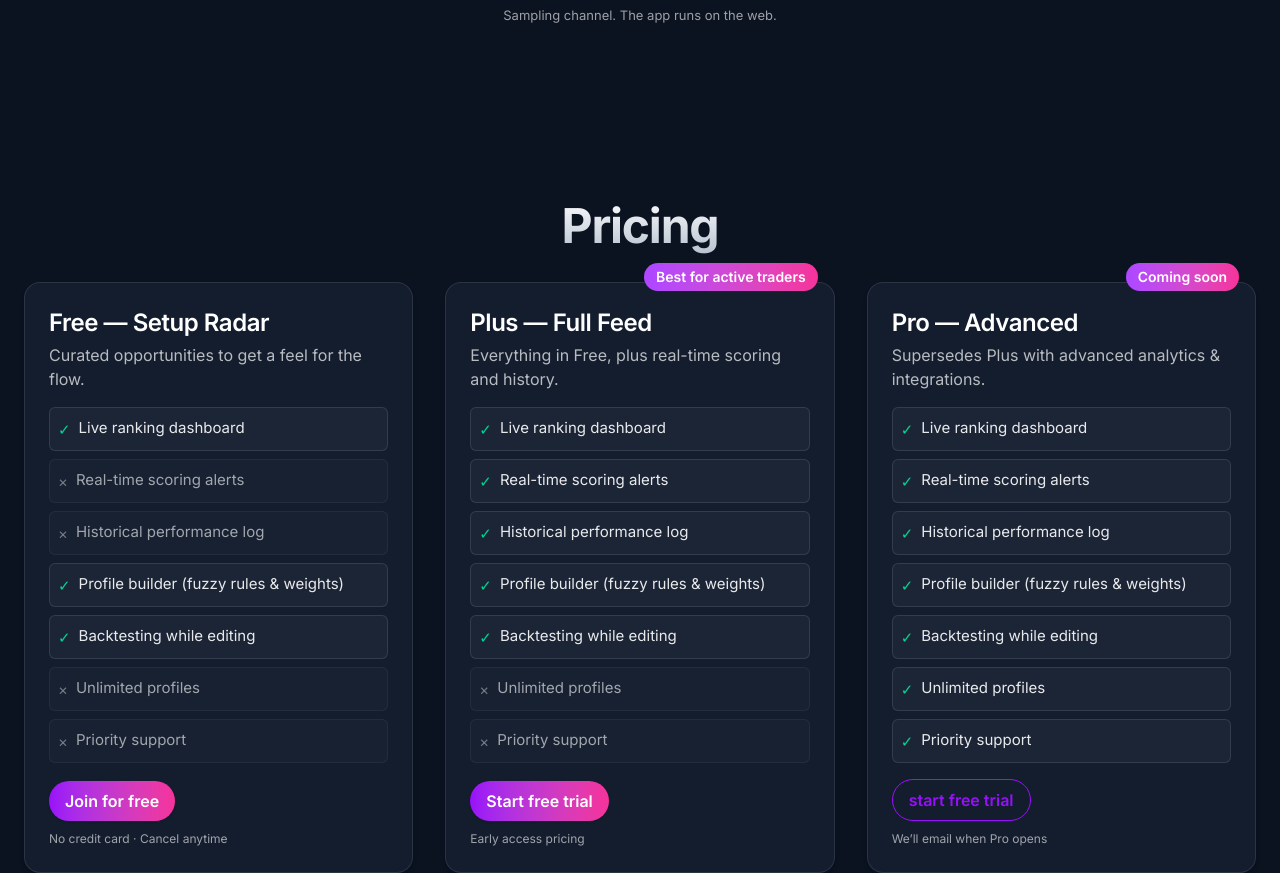
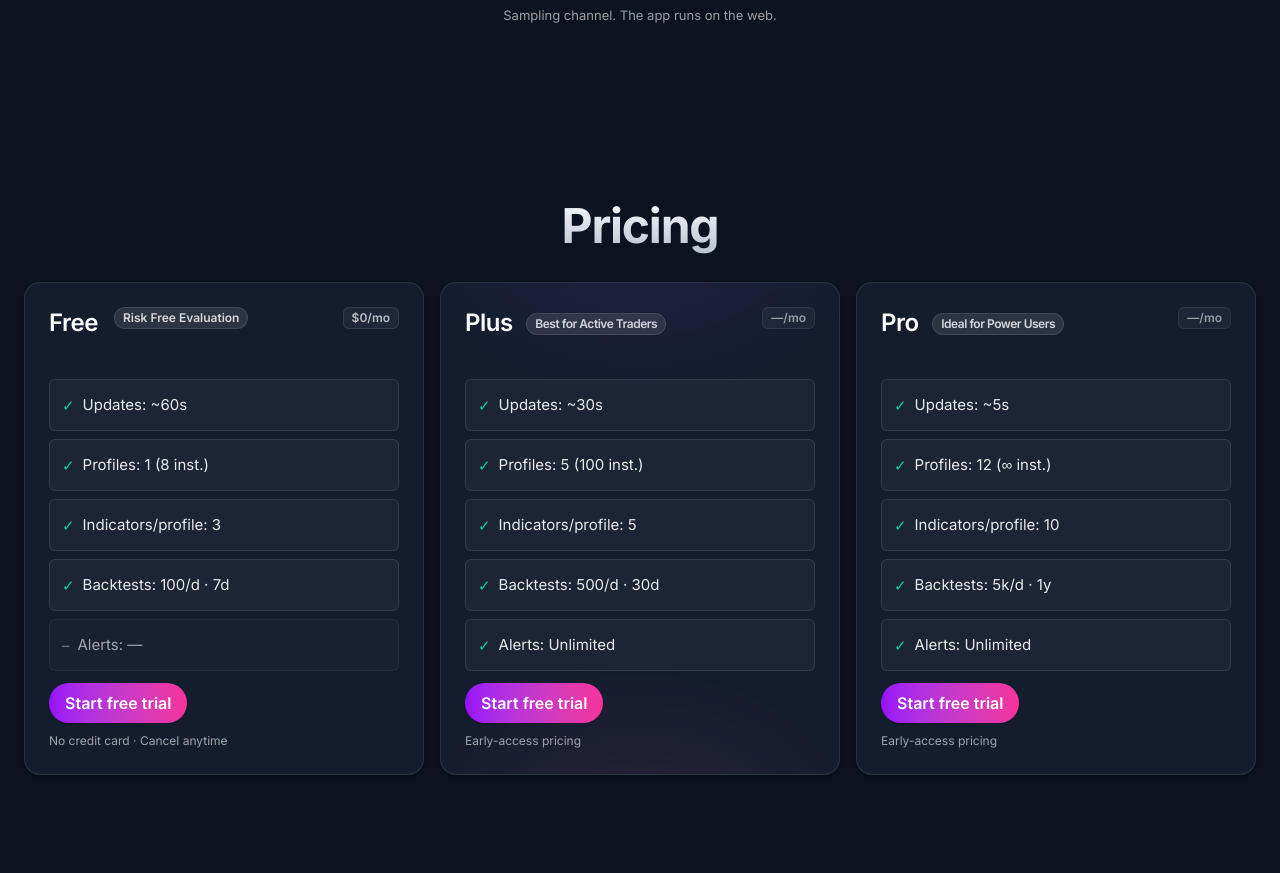
Before and after one commit to EnviralDesign/FuzzFolio-Landing, a website built with Vite: page index.html in a window 1280 px wide. Shown: the part 3627-4500 px from the top of the page. Built offline with nearby package versions, Linux system fonts and the light colour scheme.

Commit message:
style: enhance pricing plans layout with new badge and price tag components for improved clarity and user engagement

```diff
--- a/src/components/pricingPlans.js
+++ b/src/components/pricingPlans.js
@@ -5,132 +5,79 @@ export default function PricingPlans() {
   section.innerHTML = `
     <div class="max-w-7xl mx-auto px-4 sm:px-6">
       <h2 class="section-title"><span class="bg-gradient-to-b from-white to-slate-300/90 bg-clip-text text-transparent">Pricing</span></h2>
-      <div class="mt-8 grid md:grid-cols-2 lg:grid-cols-3 gap-6 md:gap-8 items-stretch">
+      <div class="mt-8 grid md:grid-cols-2 lg:grid-cols-3 gap-3 md:gap-4 items-stretch">
           <!-- Free -->
           <div tabindex="0" class="group relative p-6 rounded-2xl border border-white/10 bg-slate-800/50 text-left transition-all duration-200 hover:-translate-y-[2px] shadow-md hover:shadow-lg focus:outline-none focus:ring-2 focus:ring-white/10 motion-safe:animate-fade-up [animation-delay:0s] flex flex-col">
-            <h3 class="text-2xl font-semibold">Free — Setup Radar</h3>
-            <p class="mt-1 text-white/70 text-base">Curated opportunities to get a feel for the flow.</p>
+            <div class="min-h-14 flex items-start gap-2">
+              <h3 class="text-2xl font-semibold">Free</h3>
+              <span class="badge">Risk Free Evaluation</span>
+              <span class="price-tag ml-auto">$0/mo</span>
+            </div>
             <div class="mt-4 grow">
               <ul class="space-y-2 text-[15px] leading-snug">
-                <li class="feat-yes flex items-start gap-2 p-2 rounded-md bg-white/[0.04] border border-white/10 text-white/90">
-                  <span class="mt-0.5 text-emerald-400" aria-hidden="true">✓</span>
-                  <span>Live ranking dashboard</span>
+                <li class="feat-yes flex items-center gap-2 p-3 rounded-md bg-white/[0.04] border border-white/10 text-white/90">
+                  <span class="mt-0.5 text-emerald-400" aria-hidden="true">✓</span><span>Updates: ~60s</span>
                 </li>
-                <li class="feat-no flex items-start gap-2 p-2 rounded-md bg-white/[0.02] border border-white/5 text-white/60">
-                  <span class="mt-0.5 text-white/40" aria-hidden="true">×</span>
-                  <span>Real-time scoring alerts</span>
+                <li class="feat-yes flex items-center gap-2 p-3 rounded-md bg-white/[0.04] border border-white/10 text-white/90">
+                  <span class="mt-0.5 text-emerald-400" aria-hidden="true">✓</span><span>Profiles: 1 (8 inst.)</span>
                 </li>
-                <li class="feat-no flex items-start gap-2 p-2 rounded-md bg-white/[0.02] border border-white/5 text-white/60">
-                  <span class="mt-0.5 text-white/40" aria-hidden="true">×</span>
-                  <span>Historical performance log</span>
+                <li class="feat-yes flex items-center gap-2 p-3 rounded-md bg-white/[0.04] border border-white/10 text-white/90">
+                  <span class="mt-0.5 text-emerald-400" aria-hidden="true">✓</span><span>Indicators/profile: 3</span>
                 </li>
-                <li class="feat-yes flex items-start gap-2 p-2 rounded-md bg-white/[0.04] border border-white/10 text-white/90">
-                  <span class="mt-0.5 text-emerald-400" aria-hidden="true">✓</span>
-                  <span>Profile builder (fuzzy rules & weights)</span>
+                <li class="feat-yes flex items-center gap-2 p-3 rounded-md bg-white/[0.04] border border-white/10 text-white/90">
+                  <span class="mt-0.5 text-emerald-400" aria-hidden="true">✓</span><span>Backtests: 100/d · 7d</span>
                 </li>
-                <li class="feat-yes flex items-start gap-2 p-2 rounded-md bg-white/[0.04] border border-white/10 text-white/90">
-                  <span class="mt-0.5 text-emerald-400" aria-hidden="true">✓</span>
-                  <span>Backtesting while editing</span>
-                </li>
-                <li class="feat-no flex items-start gap-2 p-2 rounded-md bg-white/[0.02] border border-white/5 text-white/60">
-                  <span class="mt-0.5 text-white/40" aria-hidden="true">×</span>
-                  <span>Unlimited profiles</span>
-                </li>
-                <li class="feat-no flex items-start gap-2 p-2 rounded-md bg-white/[0.02] border border-white/5 text-white/60">
-                  <span class="mt-0.5 text-white/40" aria-hidden="true">×</span>
-                  <span>Priority support</span>
+                <li class="feat-no flex items-center gap-2 p-3 rounded-md bg-white/[0.02] border border-white/5 text-white/60">
+                  <span class="mt-0.5 text-white/40" aria-hidden="true">–</span><span>Alerts: —</span>
                 </li>
               </ul>
             </div>
-            <div class="mt-4">
-              <a href="#" class="cta-primary cta-pill bg-gradient-to-r from-purple-600 to-pink-500 inline-block">Join for free</a>
+            <div class="mt-auto pt-3">
+              <a href="#" class="cta-primary cta-pill bg-gradient-to-r from-purple-600 to-pink-500 inline-block">Start free trial</a>
               <p class="mt-2 text-[12px] text-white/60">No credit card · Cancel anytime</p>
             </div>
           </div>
 
           <!-- Plus -->
           <div tabindex="0" class="group relative p-6 rounded-2xl border border-white/10 bg-slate-800/50 text-left transition-all duration-200 hover:-translate-y-[2px] shadow-md hover:shadow-lg focus:outline-none focus:ring-2 focus:ring-white/10 motion-safe:animate-fade-up [animation-delay:0.02s] flex flex-col">
-            <span class="absolute -top-5 right-4 px-3 py-1 text-sm font-semibold text-white rounded-full bg-gradient-to-r from-purple-500 to-pink-500">Best for active traders</span>
-            <h3 class="text-2xl font-semibold">Plus — Full Feed</h3>
-            <p class="mt-1 text-white/70 text-base">Everything in Free, plus real-time scoring and history.</p>
+            <div aria-hidden="true" class="absolute inset-0 rounded-2xl pointer-events-none opacity-70 bg-[radial-gradient(120%_80%_at_50%_-20%,rgba(168,85,247,0.18),transparent_55%),radial-gradient(120%_80%_at_50%_120%,rgba(236,72,153,0.18),transparent_55%)]"></div>
+            <div class="min-h-14 flex items-start gap-2">
+              <h3 class="text-2xl font-semibold">Plus <span class="badge">Best for Active Traders</span></h3>
+              <span class="price-tag ml-auto opacity-80">—/mo</span>
+            </div>
             <div class="mt-4 grow">
               <ul class="space-y-2 text-[15px] leading-snug">
-                <li class="feat-yes flex items-start gap-2 p-2 rounded-md bg-white/[0.04] border border-white/10 text-white/90">
-                  <span class="mt-0.5 text-emerald-400" aria-hidden="true">✓</span>
-                  <span>Live ranking dashboard</span>
-                </li>
-                <li class="feat-yes flex items-start gap-2 p-2 rounded-md bg-white/[0.04] border border-white/10 text-white/90">
-                  <span class="mt-0.5 text-emerald-400" aria-hidden="true">✓</span>
-                  <span>Real-time scoring alerts</span>
-                </li>
-                <li class="feat-yes flex items-start gap-2 p-2 rounded-md bg-white/[0.04] border border-white/10 text-white/90">
-                  <span class="mt-0.5 text-emerald-400" aria-hidden="true">✓</span>
-                  <span>Historical performance log</span>
-                </li>
-                <li class="feat-yes flex items-start gap-2 p-2 rounded-md bg-white/[0.04] border border-white/10 text-white/90">
-                  <span class="mt-0.5 text-emerald-400" aria-hidden="true">✓</span>
-                  <span>Profile builder (fuzzy rules & weights)</span>
-                </li>
-                <li class="feat-yes flex items-start gap-2 p-2 rounded-md bg-white/[0.04] border border-white/10 text-white/90">
-                  <span class="mt-0.5 text-emerald-400" aria-hidden="true">✓</span>
-                  <span>Backtesting while editing</span>
-                </li>
-                <li class="feat-no flex items-start gap-2 p-2 rounded-md bg-white/[0.02] border border-white/5 text-white/60">
-                  <span class="mt-0.5 text-white/40" aria-hidden="true">×</span>
-                  <span>Unlimited profiles</span>
-                </li>
-                <li class="feat-no flex items-start gap-2 p-2 rounded-md bg-white/[0.02] border border-white/5 text-white/60">
-                  <span class="mt-0.5 text-white/40" aria-hidden="true">×</span>
-                  <span>Priority support</span>
-                </li>
+                <li class="feat-yes flex items-center gap-2 p-3 rounded-md bg-white/[0.04] border border-white/10 text-white/90"><span class="mt-0.5 text-emerald-400" aria-hidden="true">✓</span><span>Updates: ~30s</span></li>
+                <li class="feat-yes flex items-center gap-2 p-3 rounded-md bg-white/[0.04] border border-white/10 text-white/90"><span class="mt-0.5 text-emerald-400" aria-hidden="true">✓</span><span>Profiles: 5 (100 inst.)</span></li>
+                <li class="feat-yes flex items-center gap-2 p-3 rounded-md bg-white/[0.04] border border-white/10 text-white/90"><span class="mt-0.5 text-emerald-400" aria-hidden="true">✓</span><span>Indicators/profile: 5</span></li>
+                <li class="feat-yes flex items-center gap-2 p-3 rounded-md bg-white/[0.04] border border-white/10 text-white/90"><span class="mt-0.5 text-emerald-400" aria-hidden="true">✓</span><span>Backtests: 500/d · 30d</span></li>
+                <li class="feat-yes flex items-center gap-2 p-3 rounded-md bg-white/[0.04] border border-white/10 text-white/90"><span class="mt-0.5 text-emerald-400" aria-hidden="true">✓</span><span>Alerts: Unlimited</span></li>
               </ul>
             </div>
-            <div class="mt-4">
+            <div class="mt-auto pt-3">
               <a href="#" class="cta-primary cta-pill bg-gradient-to-r from-purple-600 to-pink-500 inline-block">Start free trial</a>
-              <p class="mt-2 text-[12px] text-white/60">Early access pricing</p>
+              <p class="mt-2 text-[12px] text-white/60">Early-access pricing</p>
             </div>
           </div>
 
           <!-- Pro (supersedes Plus) -->
           <div tabindex="0" class="group relative p-6 rounded-2xl border border-white/10 bg-slate-800/50 text-left transition-all duration-200 hover:-translate-y-[2px] shadow-md hover:shadow-lg focus:outline-none focus:ring-2 focus:ring-white/10 motion-safe:animate-fade-up [animation-delay:0.04s] flex flex-col">
-            <span class="absolute -top-5 right-4 px-3 py-1 text-sm font-semibold text-white rounded-full bg-gradient-to-r from-purple-500 to-pink-500">Coming soon</span>
-            <h3 class="text-2xl font-semibold">Pro — Advanced</h3>
-            <p class="mt-1 text-white/70 text-base">Supersedes Plus with advanced analytics & integrations.</p>
+            <div class="min-h-14 flex items-start gap-2">
+              <h3 class="text-2xl font-semibold">Pro <span class="badge">Ideal for Power Users</span></h3>
+              <span class="price-tag ml-auto opacity-80">—/mo</span>
+            </div>
             <div class="mt-4 grow">
               <ul class="space-y-2 text-[15px] leading-snug">
-                <li class="feat-yes flex items-start gap-2 p-2 rounded-md bg-white/[0.04] border border-white/10 text-white/90">
-                  <span class="mt-0.5 text-emerald-400" aria-hidden="true">✓</span>
-                  <span>Live ranking dashboard</span>
-                </li>
-                <li class="feat-yes flex items-start gap-2 p-2 rounded-md bg-white/[0.04] border border-white/10 text-white/90">
-                  <span class="mt-0.5 text-emerald-400" aria-hidden="true">✓</span>
-                  <span>Real-time scoring alerts</span>
-                </li>
-                <li class="feat-yes flex items-start gap-2 p-2 rounded-md bg-white/[0.04] border border-white/10 text-white/90">
-                  <span class="mt-0.5 text-emerald-400" aria-hidden="true">✓</span>
-                  <span>Historical performance log</span>
-                </li>
-                <li class="feat-yes flex items-start gap-2 p-2 rounded-md bg-white/[0.04] border border-white/10 text-white/90">
-                  <span class="mt-0.5 text-emerald-400" aria-hidden="true">✓</span>
-                  <span>Profile builder (fuzzy rules & weights)</span>
-                </li>
-                <li class="feat-yes flex items-start gap-2 p-2 rounded-md bg-white/[0.04] border border-white/10 text-white/90">
-                  <span class="mt-0.5 text-emerald-400" aria-hidden="true">✓</span>
-                  <span>Backtesting while editing</span>
-                </li>
-                <li class="feat-yes flex items-start gap-2 p-2 rounded-md bg-white/[0.04] border border-white/10 text-white/90">
-                  <span class="mt-0.5 text-emerald-400" aria-hidden="true">✓</span>
-                  <span>Unlimited profiles</span>
-                </li>
-                <li class="feat-yes flex items-start gap-2 p-2 rounded-md bg-white/[0.04] border border-white/10 text-white/90">
-                  <span class="mt-0.5 text-emerald-400" aria-hidden="true">✓</span>
-                  <span>Priority support</span>
-                </li>
+                <li class="feat-yes flex items-center gap-2 p-3 rounded-md bg-white/[0.04] border border-white/10 text-white/90"><span class="mt-0.5 text-emerald-400" aria-hidden="true">✓</span><span>Updates: ~5s</span></li>
+                <li class="feat-yes flex items-center gap-2 p-3 rounded-md bg-white/[0.04] border border-white/10 text-white/90"><span class="mt-0.5 text-emerald-400" aria-hidden="true">✓</span><span>Profiles: 12 (∞ inst.)</span></li>
+                <li class="feat-yes flex items-center gap-2 p-3 rounded-md bg-white/[0.04] border border-white/10 text-white/90"><span class="mt-0.5 text-emerald-400" aria-hidden="true">✓</span><span>Indicators/profile: 10</span></li>
+                <li class="feat-yes flex items-center gap-2 p-3 rounded-md bg-white/[0.04] border border-white/10 text-white/90"><span class="mt-0.5 text-emerald-400" aria-hidden="true">✓</span><span>Backtests: 5k/d · 1y</span></li>
+                <li class="feat-yes flex items-center gap-2 p-3 rounded-md bg-white/[0.04] border border-white/10 text-white/90"><span class="mt-0.5 text-emerald-400" aria-hidden="true">✓</span><span>Alerts: Unlimited</span></li>
               </ul>
             </div>
-            <div class="mt-4">
-              <a href="#" class="cta-secondary cta-pill inline-block">start free trial</a>
-              <p class="mt-2 text-[12px] text-white/60">We’ll email when Pro opens</p>
+            <div class="mt-auto pt-3">
+              <a href="#" class="cta-primary cta-pill bg-gradient-to-r from-purple-600 to-pink-500 inline-block">Start free trial</a>
+              <p class="mt-2 text-[12px] text-white/60">Early-access pricing</p>
             </div>
           </div>
       </div>
--- a/src/styles.css
+++ b/src/styles.css
@@ -127,4 +127,10 @@
   .card {
     @apply bg-white/10 backdrop-blur rounded-2xl p-6 shadow;
   }
+  .badge {
+    @apply inline-flex items-center align-middle ml-2 px-2 py-0.5 text-xs font-semibold rounded-full bg-white/10 border border-white/10 text-white/80;
+  }
+  .price-tag {
+    @apply inline-flex items-center px-2 py-0.5 text-xs font-semibold rounded-md bg-white/5 border border-white/10 text-white/70;
+  }
 }
```
